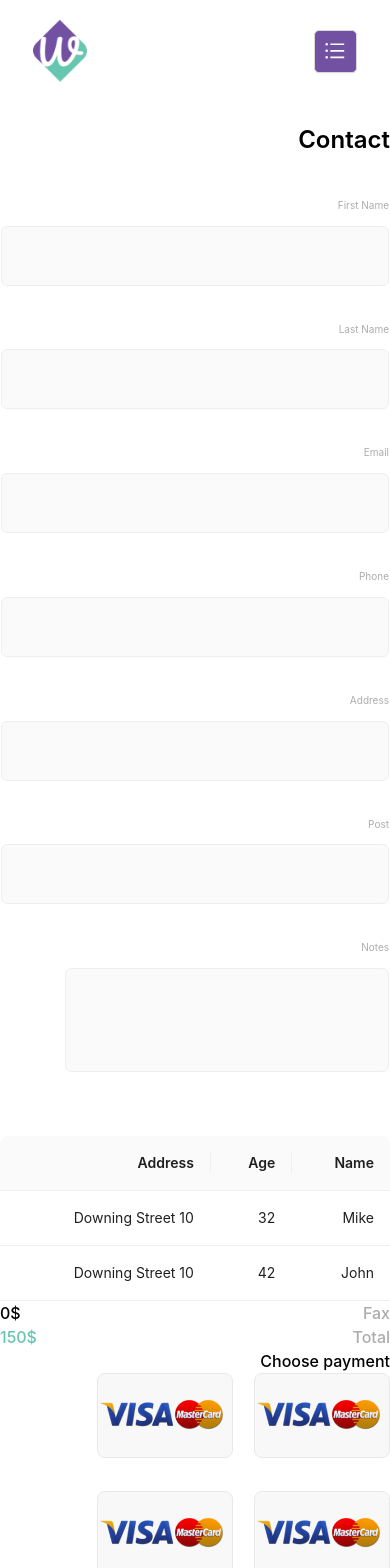
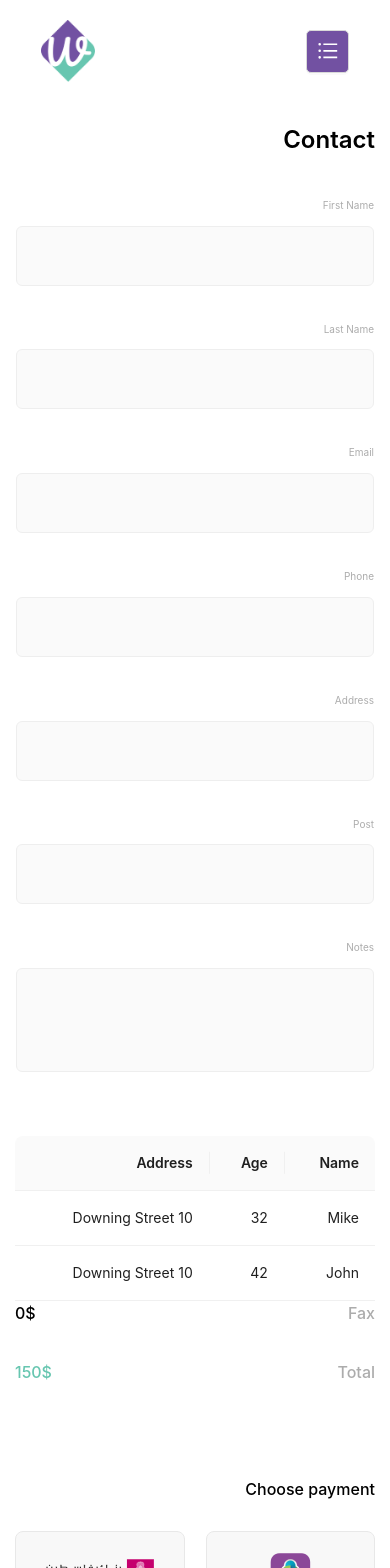
Before and after one commit to MaramMs/wendow-temp1, a Next.js app: page /payment in a window 390 px wide. Shown: the top 1568 px of the page. Built offline with nearby package versions, Linux system fonts and the light colour scheme.

Commit message:
payment mobile

```diff
--- a/components/Wrapper.js
+++ b/components/Wrapper.js
@@ -2,7 +2,7 @@ import React from 'react'
 
 const Wrapper = ({className, children}) => {
   return (
-    <div className={`w-full max-w[1280px] px-0  max-sm:px-0 py-12 max-sm:py-5 md:px-40 mx-auto ${className || '' }`}>
+    <div className={`w-full max-w[1280px]   px-[15px] py-12 max-sm:py-5 md:px-40 mx-auto ${className || '' }`}>
       {children}
     </div>
   )
--- a/pages/payment.js
+++ b/pages/payment.js
@@ -172,7 +172,7 @@ const payment = () => {
                   <label className="text-[#ACACAC] text-[10px] font-normal mb-[12px] block">
                     Notes
                   </label>
-                  <Input className=" h-[104px] bg-[#fafafa]  border-[#eee] max-[575px]:w-[324px]" />
+                  <Input className=" h-[104px] bg-[#fafafa]  border-[#eee] " />
                 </Form.Item>
               </Col>
             </Row>
@@ -188,13 +188,13 @@ const payment = () => {
                 pagination={false}
               />
 
-              <div className="flex justify-between items-center md:mb-[35px]">
+              <div className="flex justify-between items-center mb-[35px]">
                 <span className="text-[16px] text-[#acacac] font-medium">
                   Fax
                 </span>
                 <span className="text-[16px] text-[#000] font-medium">0$</span>
               </div>
-              <div className="flex justify-between item md:mb-[35px]">
+              <div className="flex justify-between item mb-[35px]">
                 <span className="text-[16px] text-[#acacac] font-medium">
                   Total{" "}
                 </span>
@@ -204,27 +204,27 @@ const payment = () => {
               </div>
             </Col>
 
-            <Col>
-              <h2 className="text-[#000] text-[16px] font-medium md:mb-[30px]">
+            <Col className="mt-[58px] md:mt-0">
+              <h2 className="text-[#000] text-[16px] font-medium mb-[30px]">
                 Choose payment
               </h2>
               <Row gutter={[21, 33]}>
-                <Col md={{ span: 12 }}>
+                <Col span={12}>
                   <div className="bg-[#F8F8F8] rounded-[8px] border border-[#e8e8e8] flex justify-center items-center h-[85px]">
-                    <img src="/images/visa.png" />
+                    <img src="/images/jawwal-pay.png" />
                   </div>
                 </Col>
-                <Col md={{ span: 12 }}>
+                <Col  span={12}>
                   <div className="bg-[#F8F8F8] rounded-[8px] border border-[#e8e8e8] flex justify-center items-center h-[85px]">
-                    <img src="/images/visa.png" />
+                    <img src="/images/bank-palestine.png" />
                   </div>
                 </Col>
-                <Col md={{ span: 12 }}>
+                <Col span={12}>
                   <div className="bg-[#F8F8F8] rounded-[8px] border border-[#e8e8e8] flex justify-center items-center h-[85px]">
-                    <img src="/images/visa.png" />
+                    <img src="/images/bank-palestine.png" />
                   </div>
                 </Col>
-                <Col md={{ span: 12 }}>
+                <Col span={12}>
                   <div className="bg-[#F8F8F8] rounded-[8px] border border-[#e8e8e8] flex justify-center items-center h-[85px]">
                     <img src="/images/visa.png" />
                   </div>
```
Also changed, not shown: public/images/bank-palestine.png (added), public/images/jawwal-pay.png (added).
